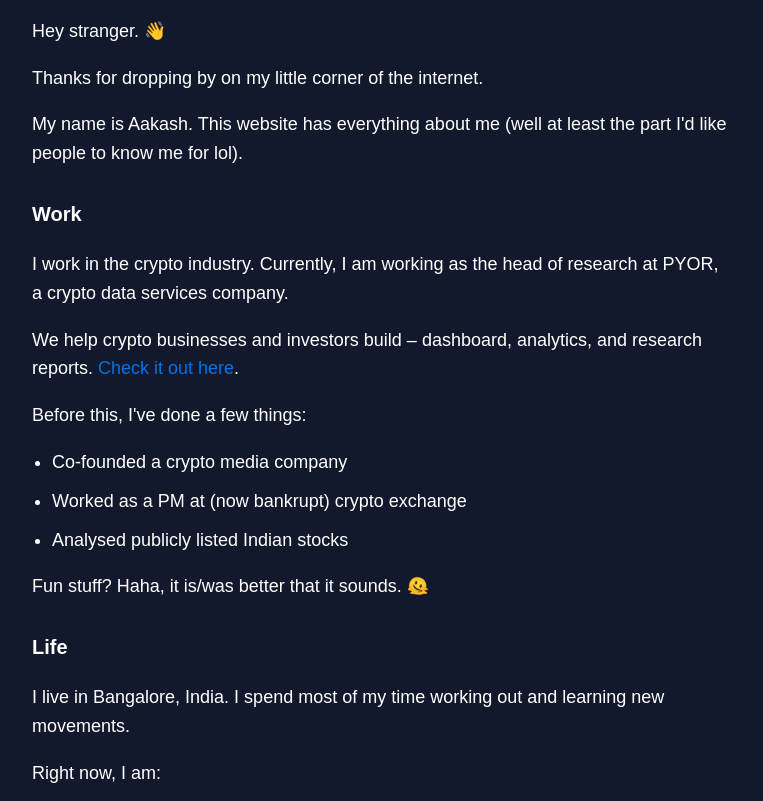
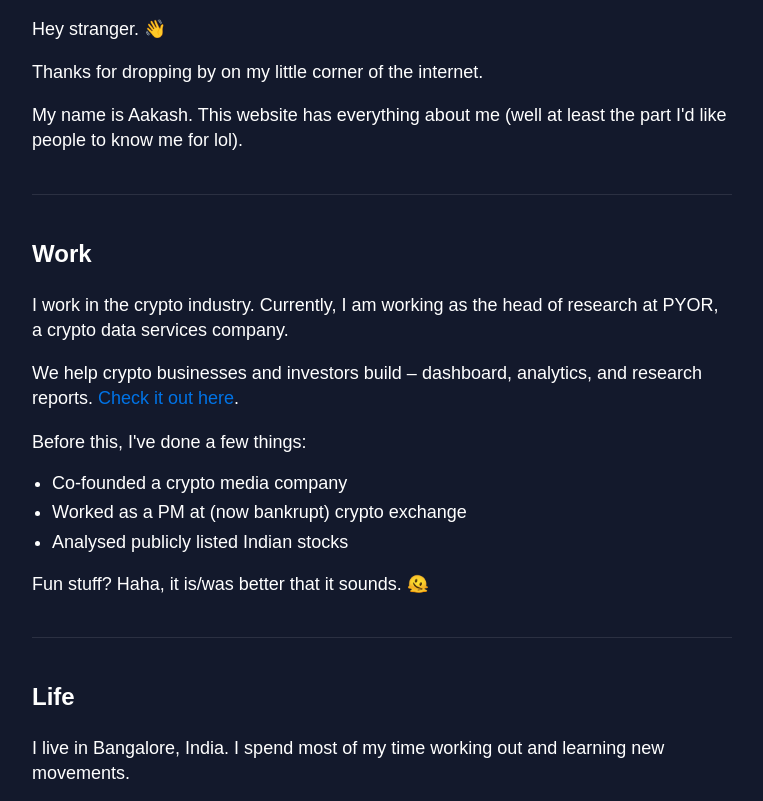
Before and after one commit to aakashathawasya96/aakash.ink, a plain HTML site: page index.html in a window 1280 px wide. Shown: the part 125-926 px from the top of the page, without its empty margins (258-1021 px from the left). Drawn offline with Linux system fonts and the light colour scheme.

Commit message:
Update index.html

```diff
--- a/index.html
+++ b/index.html
@@ -62,22 +62,24 @@
             filter: invert(1) brightness(100%); /* This makes black icons white */
         }
 
-        h3 {
-            margin-top: 30px;
-            font-size: 20px;
+        h2 {
+            margin-top: 40px;
+            font-size: 24px;
         }
 
         p {
             font-size: 18px;
+            line-height: 1.4;
         }
 
         ul {
             font-size: 18px;
             padding-left: 20px;
+            line-height: 1.2;
         }
 
         li {
-            margin-bottom: 10px;
+            margin-bottom: 8px;
         }
 
         a {
@@ -90,7 +92,7 @@
         }
 
         hr {
-            margin: 30px 0;
+            margin: 40px 0;
             border: none;
             border-top: 1px solid rgba(255, 255, 255, 0.1);
         }
@@ -131,7 +133,9 @@
 
     <p>My name is Aakash. This website has everything about me (well at least the part I'd like people to know me for lol).</p>
 
-    <h3>Work</h3>
+    <hr>
+
+    <h2>Work</h2>
     <p>I work in the crypto industry. Currently, I am working as the head of research at PYOR, a crypto data services company.</p>
 
     <p>We help crypto businesses and investors build – dashboard, analytics, and research reports.
@@ -146,7 +150,9 @@
 
     <p>Fun stuff? Haha, it is/was better that it sounds. 🫠</p>
 
-    <h3>Life</h3>
+    <hr>
+
+    <h2>Life</h2>
     <p>I live in Bangalore, India. I spend most of my time working out and learning new movements.</p>
 
     <p>Right now, I am:</p>
@@ -160,7 +166,7 @@
 
     <p>Follow me on <a href="#" target="_blank">Garmin</a> or <a href="#" target="_blank">Whoop</a>.</p>
 
-    <h3>Interests</h3>
+    <h2>Interests</h2>
     <p>I am interested in – writing. Perhaps, the only thing I can do well (like my life depended on it) is write. Writing helps me think clearly. And that's a rare commodity for me haha.</p>
 
     <p>I've written many things, including:</p>
@@ -177,6 +183,8 @@
 
     <p>Diversity or confusion? Haha, you tell me. 😅</p>
 
+    <hr>
+
     <h3>What's next?</h3>
     <p>In the future, I would like to start something of my own in – consumer wellness.</p>
 
```
